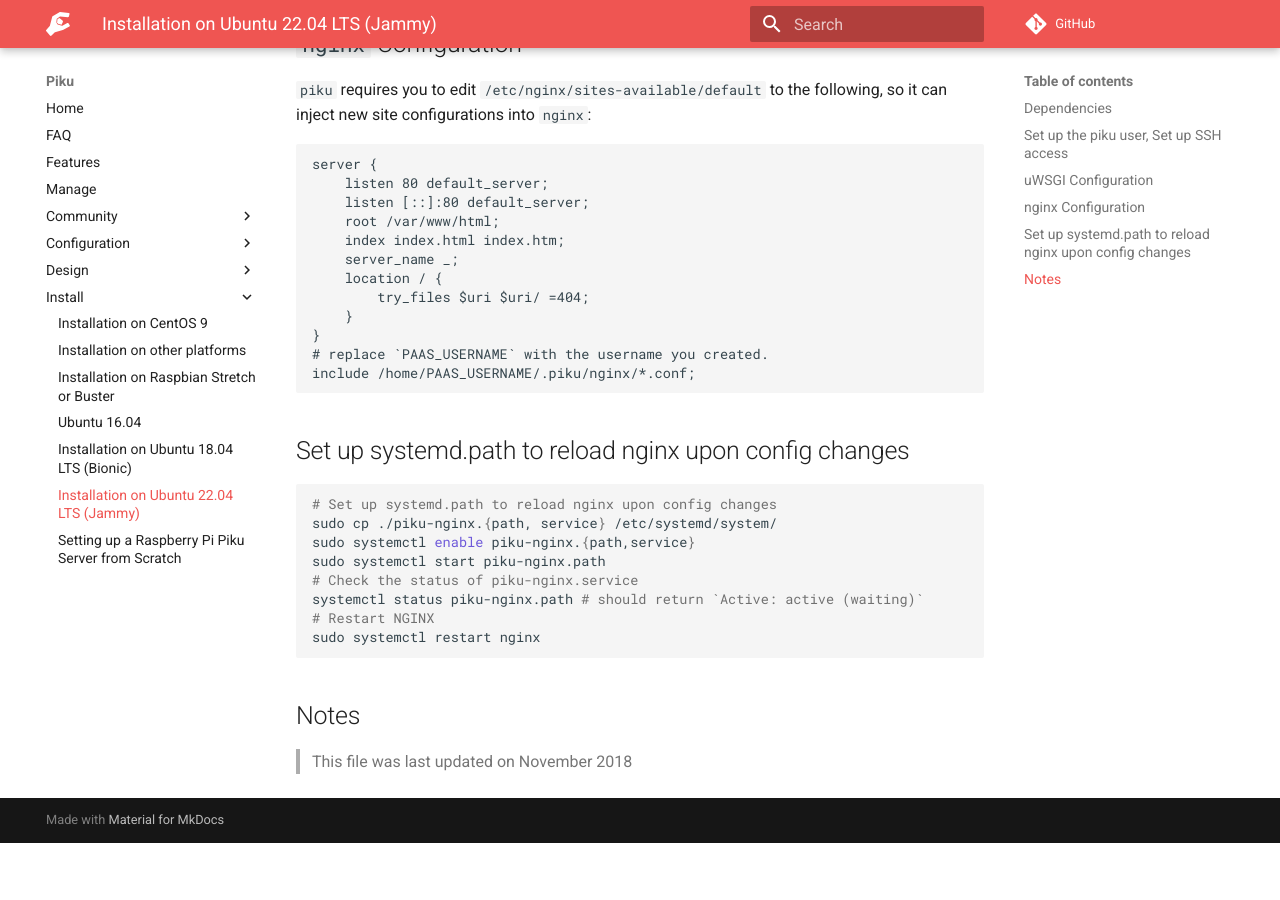
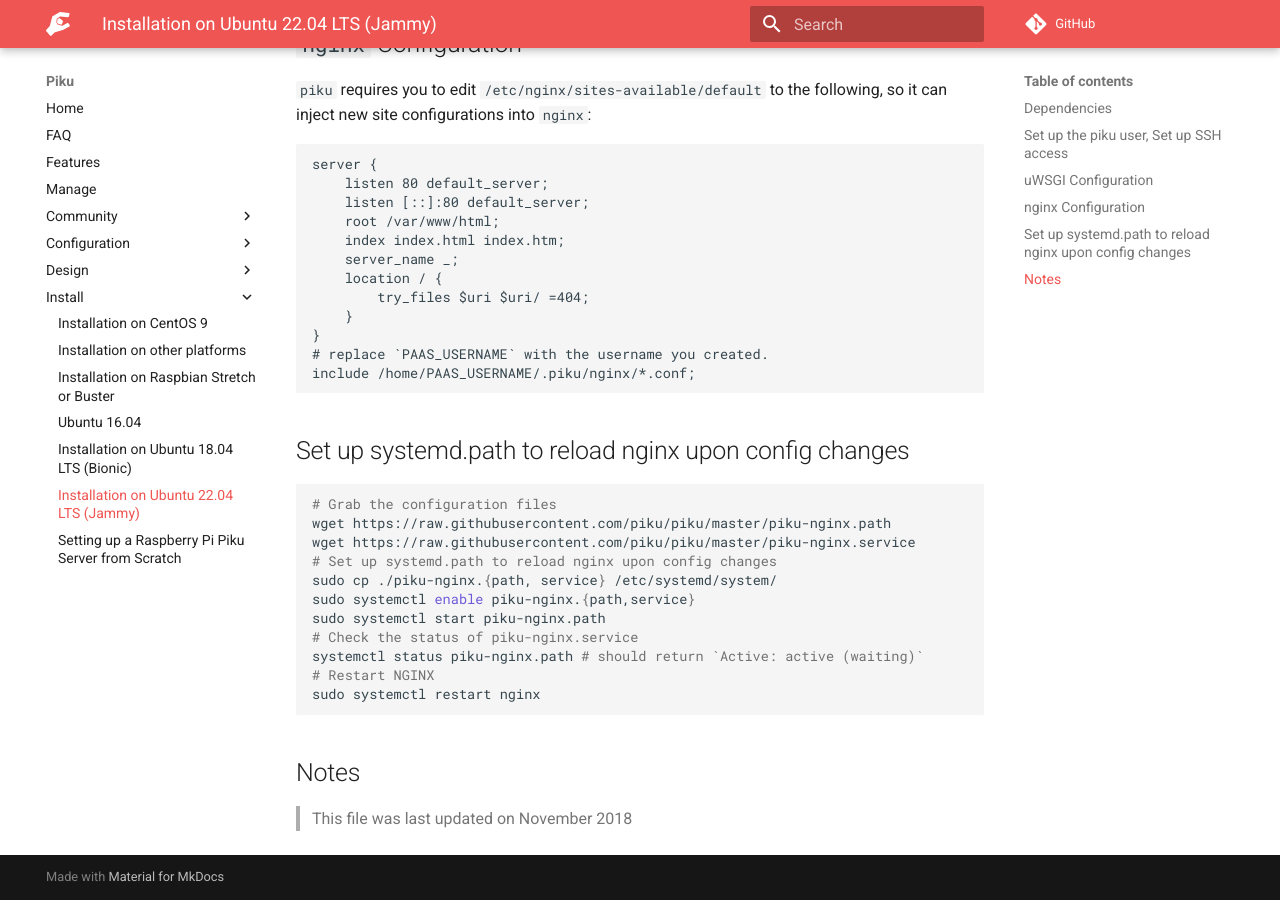
Before and after one commit to piku/piku.github.io, an MkDocs documentation site: the page built from docs/install/INSTALL-ubuntu-22.04-jammy.md, in a window 1280 px wide and 900 px high, scrolled down 1041 px. Built offline with MkDocs 1.6.1 and Material for MkDocs 9.7.7, drawn with Linux system fonts in a browser that asks for light colours; plug-ins that fetch from the network failed and are left out; comment, search, counter and statistics services are not loaded; before the commit the page ends 1884 px from its top, so only the background shows below that.

Commit message:
Ubuntu installation: download piku-nginx.* before copying
INSTALL-ubuntu-16.04.md has instructions to download
piku-nginx.{path, service} before copying, but the bionic and
jammy docs do not. Adding the instructions.

````diff
--- a/docs/install/INSTALL-ubuntu-22.04-jammy.md
+++ b/docs/install/INSTALL-ubuntu-22.04-jammy.md
@@ -54,6 +54,9 @@
 ## Set up systemd.path to reload nginx upon config changes
 
 ```bash
+# Grab the configuration files
+wget https://raw.githubusercontent.com/piku/piku/master/piku-nginx.path
+wget https://raw.githubusercontent.com/piku/piku/master/piku-nginx.service
 # Set up systemd.path to reload nginx upon config changes
 sudo cp ./piku-nginx.{path, service} /etc/systemd/system/
 sudo systemctl enable piku-nginx.{path,service}
````
Also changed, not shown: docs/install/INSTALL-ubuntu-18.04-bionic.md (+3 -0 lines).
